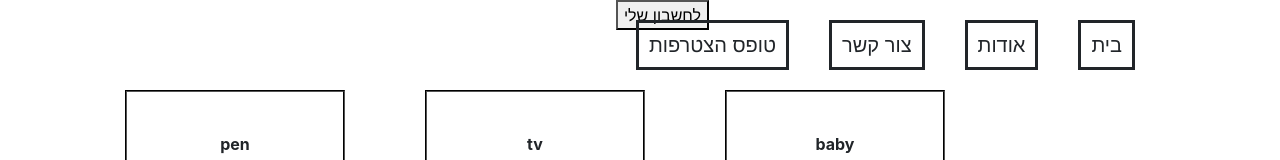
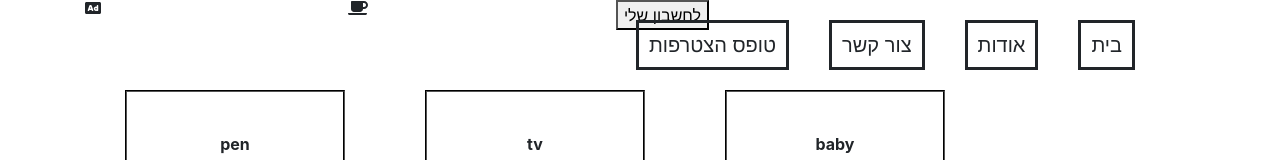
Before and after one commit to 45631/bank-hazman, a React (Vite) app in the folder client/: page / in a window 1280 px wide. Shown: the top 160 px of the page. Built offline with nearby package versions, Linux system fonts and the light colour scheme.

Commit message:
adding FontAwesomeIcon

```diff
--- a/client/package.json
+++ b/client/package.json
@@ -9,6 +9,9 @@
   "author": "",
   "license": "ISC",
   "dependencies": {
+    "@fortawesome/fontawesome-svg-core": "^1.2.22",
+    "@fortawesome/free-solid-svg-icons": "^5.10.2",
+    "@fortawesome/react-fontawesome": "^0.1.4",
     "bootstrap": "^4.3.1",
     "history": "^4.9.0",
     "parcel": "^1.12.3",
--- a/client/src/Home.js
+++ b/client/src/Home.js
@@ -1,4 +1,7 @@
 import React, { Component } from "react";
+
+import { FontAwesomeIcon } from "@fortawesome/react-fontawesome";
+import { faCoffee, faAd } from "@fortawesome/free-solid-svg-icons";
 
 export class Home extends Component {
   constructor(props) {
@@ -64,7 +67,8 @@ export class Home extends Component {
             </ul>
           </nav>
         </header>
-
+        <FontAwesomeIcon icon={faCoffee} />
+        <FontAwesomeIcon icon={faAd} />
         <div>{categoriesViews}</div>
       </div>
     );
```
Also changed, not shown: 1 other file (tests, documents, lock files or other folders).
